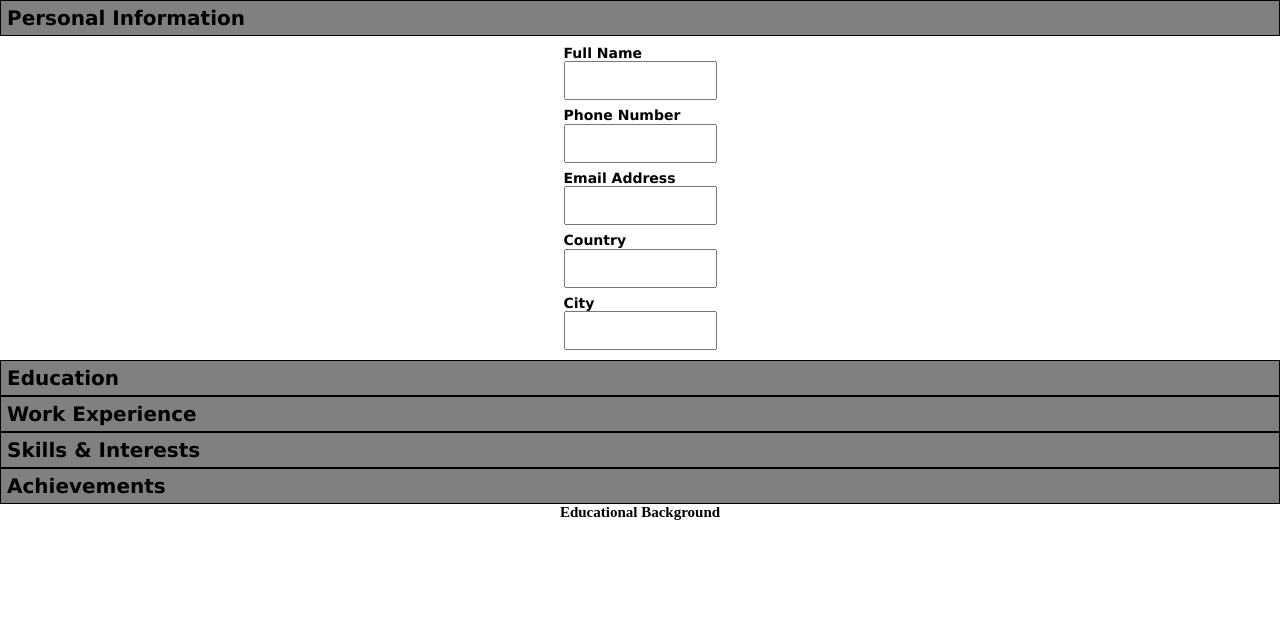
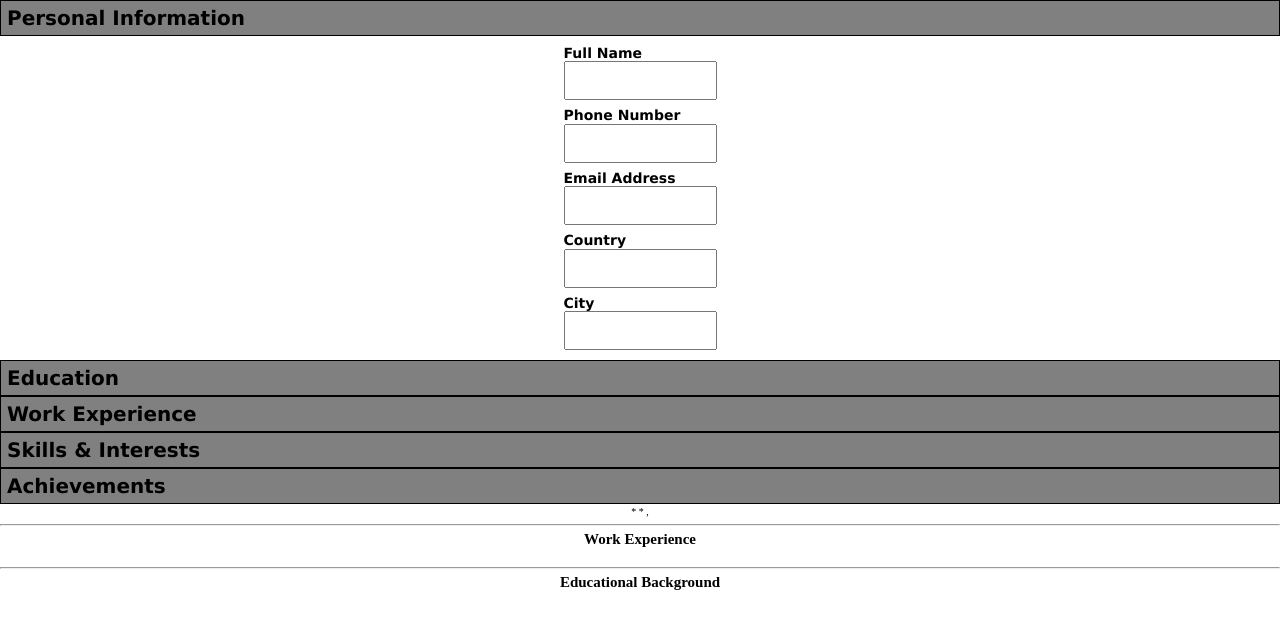
Before and after one commit to Viveyd/cv-maker, a React (Vite) app: page / in a window 1280 px wide. Shown: the top 628 px of the page. Built offline with nearby package versions, Linux system fonts and the light colour scheme.

Commit message:
Add experience section in preview and some initial data

```diff
--- a/src/Experience.jsx
+++ b/src/Experience.jsx
@@ -10,7 +10,8 @@ export default function Experience({ data, updater, active, toggler }) {
       position: "",
       yearStart: "",
       yearEnd: "",
-      achievements: "",
+      achievements:
+        "Sample Job Responsibility 1, Sample Job Responsibility 2, Achievement 1, Achievement 2",
     };
     updater(data.concat(newData));
   }
--- a/src/Preview.jsx
+++ b/src/Preview.jsx
@@ -3,6 +3,50 @@ export default function Preview({ data }) {
   return (
     <section className="preview">
       <h1> {personal.name}</h1>
+      <p>
+        {personal.email} * {personal.phone} * {personal.city},{" "}
+        {personal.country}
+      </p>
+      <hr></hr>
+      <section className="experience">
+        <h2>Work Experience</h2>
+        <ul>
+          {experience.map((item) => {
+            const {
+              id,
+              position,
+              yearStart,
+              yearEnd,
+              company,
+              city,
+              country,
+              achievements,
+            } = item;
+            return (
+              <li key={id}>
+                <h3>
+                  <span>{`${position || "Job Title"}`}</span>
+                  <span>{`${yearStart || "Year Started"} - ${
+                    yearEnd || "Year Left"
+                  }`}</span>
+                </h3>
+                <p>
+                  <span>{`${company || "Company Name"}`}</span>
+                  <span>{`${city || "City/Province"}, ${
+                    country || "Country"
+                  }`}</span>
+                </p>
+                <ul className="achievements">
+                  {achievements.split(",").map((item, index) => (
+                    <li key={index}> {item.trim()} </li>
+                  ))}
+                </ul>
+              </li>
+            );
+          })}
+        </ul>
+      </section>
+      <hr></hr>
       <section className="education">
         <h2>Educational Background</h2>
         <ul>
```
